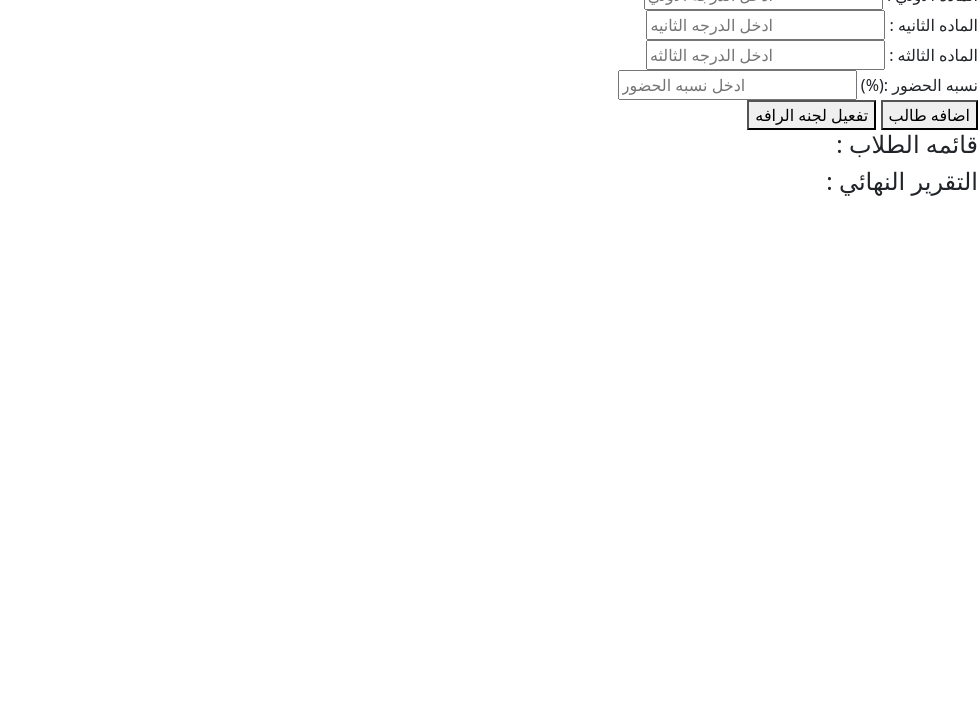
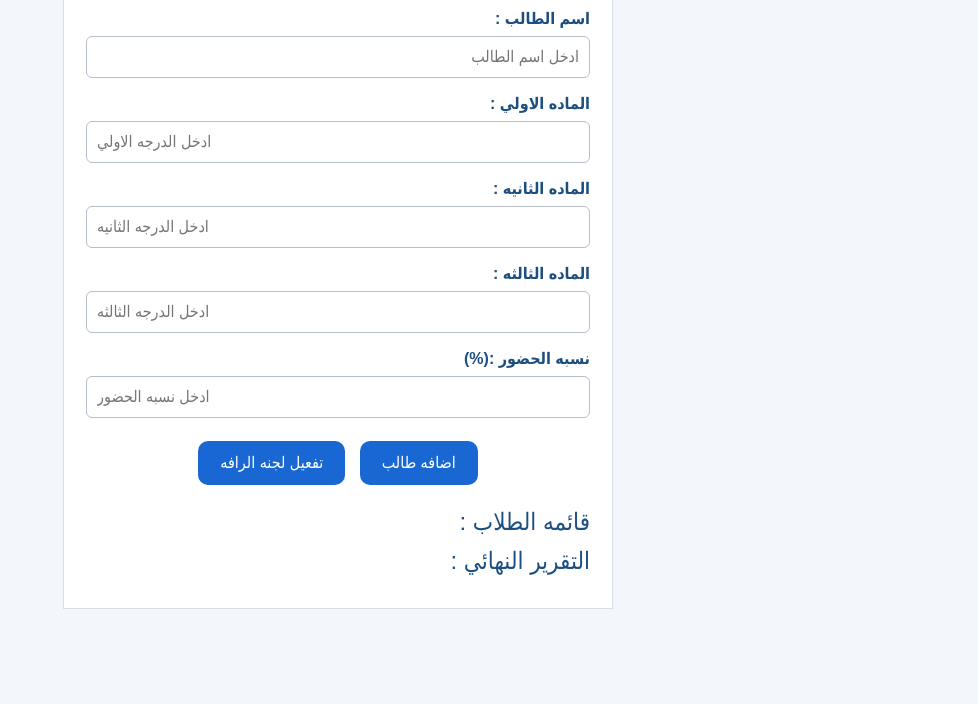
Before and after one commit to shahdemad456/Shahd-Task3., a plain HTML site: page index.html in a window 1280 px wide. Shown: the part 96-800 px from the top of the page, without its empty margins (302-1280 px from the left). Drawn offline with nearby package versions, Linux system fonts and the light colour scheme.

Commit message:
Update style.css

```diff
--- a/css/style.css
+++ b/css/style.css
@@ -1,55 +1,88 @@
-.app-body {
-  background-color: #d8dadd;
-  color: #4a80d7;
-  font-family: "Segoe UI", Tahoma, sans-serif;
+body {
+  background-color: #f3f6fa;
+  font-family: Arial, Tahoma, sans-serif;
+  margin: 0;
+  padding: 20px;
 }
 
-.app-wrapper {
-  max-width: 720px;
+.main-container {
+  max-width: 550px;
+  margin: 0 auto;
+  background-color: #ffffff;
+  padding: 22px;
+  border: 1px solid #d8dee6;
 }
 
-.app-heading {
-  color: #0f3d5e;
-  font-weight: 700;
+.main-title {
+  text-align: center;
+  color: #1c4e80;
+  margin-bottom: 22px;
+  font-weight: bold;
 }
 
-.panel-box {
-  background-color: #ffffff;
-  border: 1px solid #d5e0ea;
-  border-top: 4px solid #0f3d5e;
-  border-radius: 10px;
-  box-shadow: 0 3px 10px rgba(15, 61, 94, 0.05);
+.field-box {
+  margin-bottom: 14px;
 }
 
-.section-title {
-  color: #0f3d5e;
-  font-weight: 600;
+.field-box label {
+  display: block;
+  margin-bottom: 5px;
+  color: #1c4e80;
+  font-weight: bold;
 }
 
-.btn-teal {
-  background-color: #0d7377;
-  border-color: #0d7377;
-  color: #ffffff;
+.field-box input {
+  width: 100%;
+  padding: 8px 10px;
+  border: 1px solid #b5bec9;
+  border-radius: 6px;
 }
 
-.btn-teal:hover {
-  background-color: #09575a;
-  border-color: #09575a;
-  color: #ab8a8a;
+.btns-area {
+  margin-top: 18px;
+  margin-bottom: 18px;
+  text-align: center;
 }
 
-.student-item {
-  background-color: #f8fafc;
-  border: 1px solid #e2e8f0;
-  border-right: 4px solid #0d7377;
-  border-radius: 7px;
-  padding: 10px 14px;
+.btn-blue {
+  background-color: #1967d2;
+  color: #ffffff;
+  border: none;
+  padding: 10px 22px;
+  border-radius: 10px;
+  margin: 5px;
+  cursor: pointer;
+}
+
+.btn-blue:hover {
+  background-color: #1251a8;
+}
+
+.error-msg {
+  background-color: #e55353;
+  color: #ffffff;
+  padding: 8px 12px;
+  margin-bottom: 16px;
+  font-weight: bold;
+}
+
+.list-area h4,
+.report-area h4 {
+  color: #1c4e80;
   margin-bottom: 10px;
 }
 
-.report-box-inner {
-  background-color: #f0f9ff;
-  border: 1px solid #bae6fd;
-  border-radius: 8px;
-  padding: 12px 14px;
+.student-row {
+  background-color: #f8fafc;
+  border: 1px solid #dce3ec;
+  padding: 8px 10px;
+  margin-bottom: 8px;
+  border-radius: 5px;
 }
+
+.report-box {
+  background-color: #1967d2;
+  color: #ffffff;
+  padding: 12px;
+  border-radius: 6px;
+}
```
